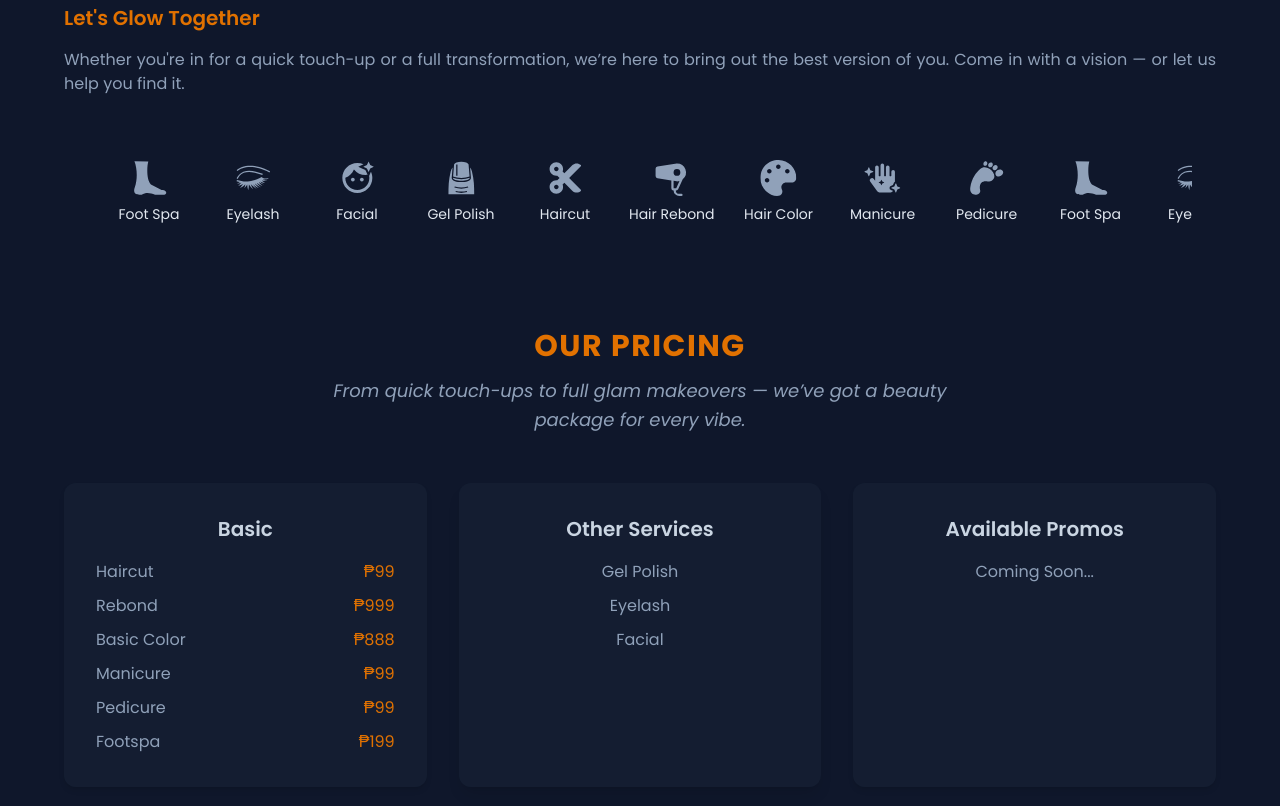
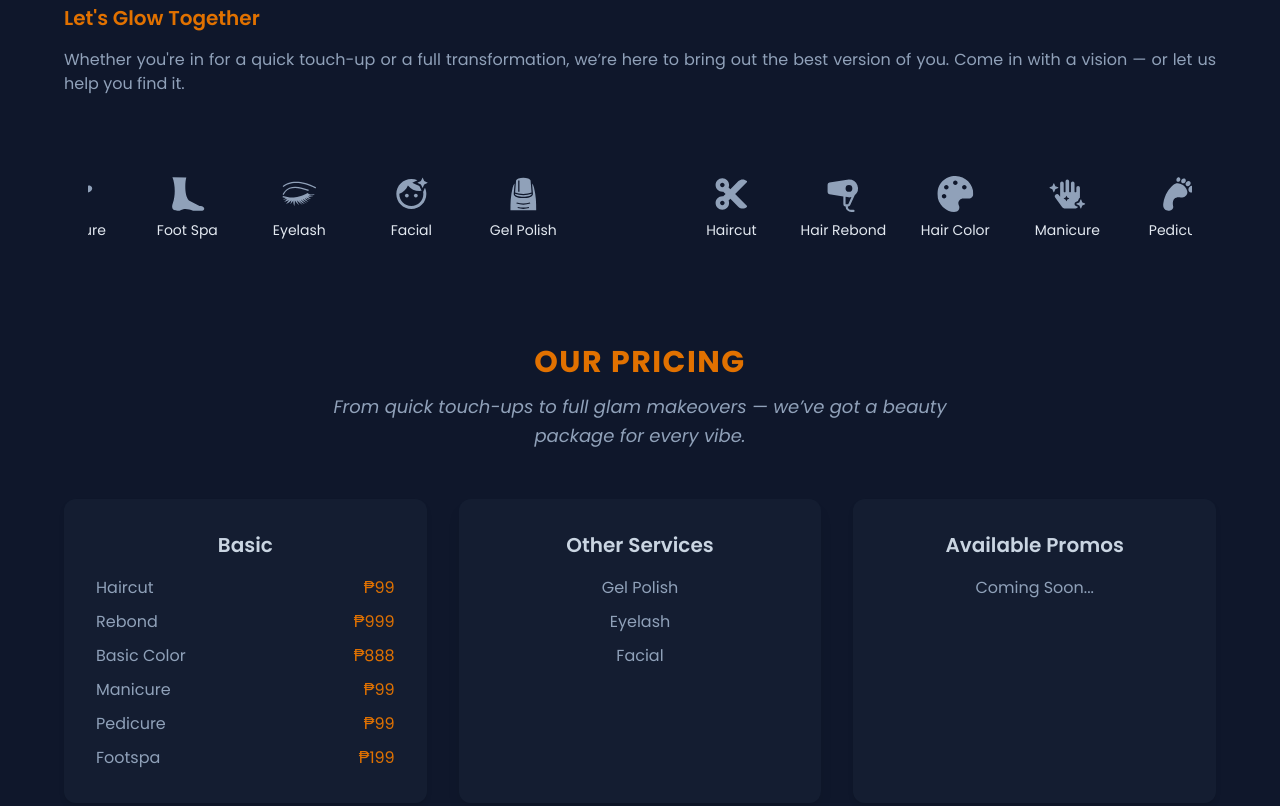
Before and after one commit to yaferdln/tbspot, a React (Vite) app: page / in a window 1280 px wide. Shown: the part 1380-2186 px from the top of the page. Built offline with nearby package versions, Linux system fonts and the light colour scheme.

Commit message:
initial commit

```diff
--- a/src/components/Marquee.jsx
+++ b/src/components/Marquee.jsx
@@ -9,7 +9,6 @@ import {
 import { MdFaceRetouchingNatural } from "react-icons/md";
 import { PiHairDryerFill } from "react-icons/pi";
 
-// Define the services with their icons and labels
 const services = [
   { icon: FaCut, label: "Haircut" },
   { icon: PiHairDryerFill, label: "Hair Rebond" },
@@ -24,21 +23,16 @@ const services = [
 
 const SalonMarqueeIcons = () => {
   return (
+    <div className="relative w-full overflow-x-hidden">
       <div
-      className="mt-4 bg-slate-900/40 py-6 px-4 md:px-6 overflow-hidden w-full"
+        className="mt-4 bg-slate-900/40 py-6 px-4 md:px-6 w-full"
         data-aos="zoom-in"
       >
-      <Marquee
-        gradient={false}
-        speed={50}
-        autoFill
-        pauseOnHover
-        className="w-full"
-      >
+        <Marquee gradient={false} speed={50} pauseOnHover>
           {services.map((service, index) => (
             <div
               key={index}
-            className="mx-3 flex-shrink-0 flex flex-col items-center justify-center min-w-[72px] sm:min-w-[80px] text-center"
+              className="mx-4 flex-shrink-0 flex flex-col items-center justify-center w-[80px] text-center"
             >
               <service.icon size={36} className="text-slate-400 mb-2" />
               <p className="text-xs md:text-sm text-slate-200 whitespace-nowrap">
@@ -48,6 +42,7 @@ const SalonMarqueeIcons = () => {
           ))}
         </Marquee>
       </div>
+    </div>
   );
 };
 
```
Lines whose indentation alone changed are shown as unchanged.
